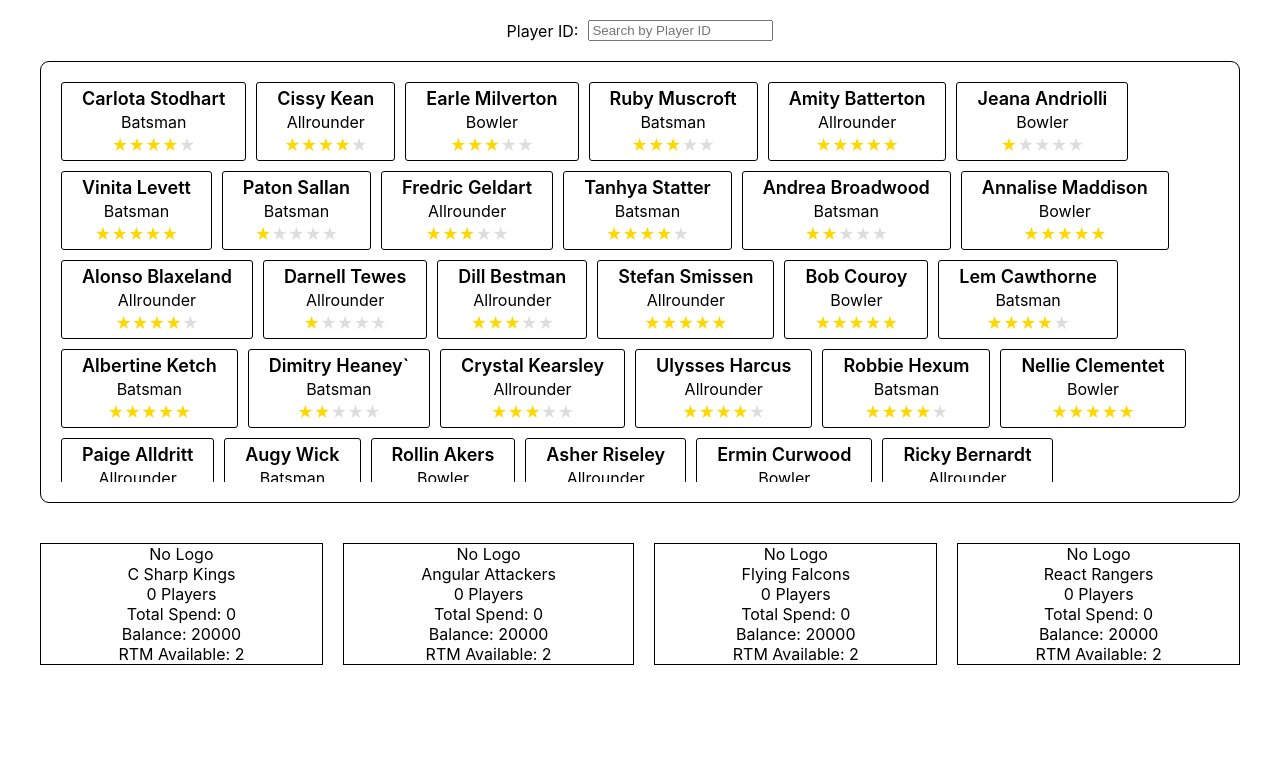
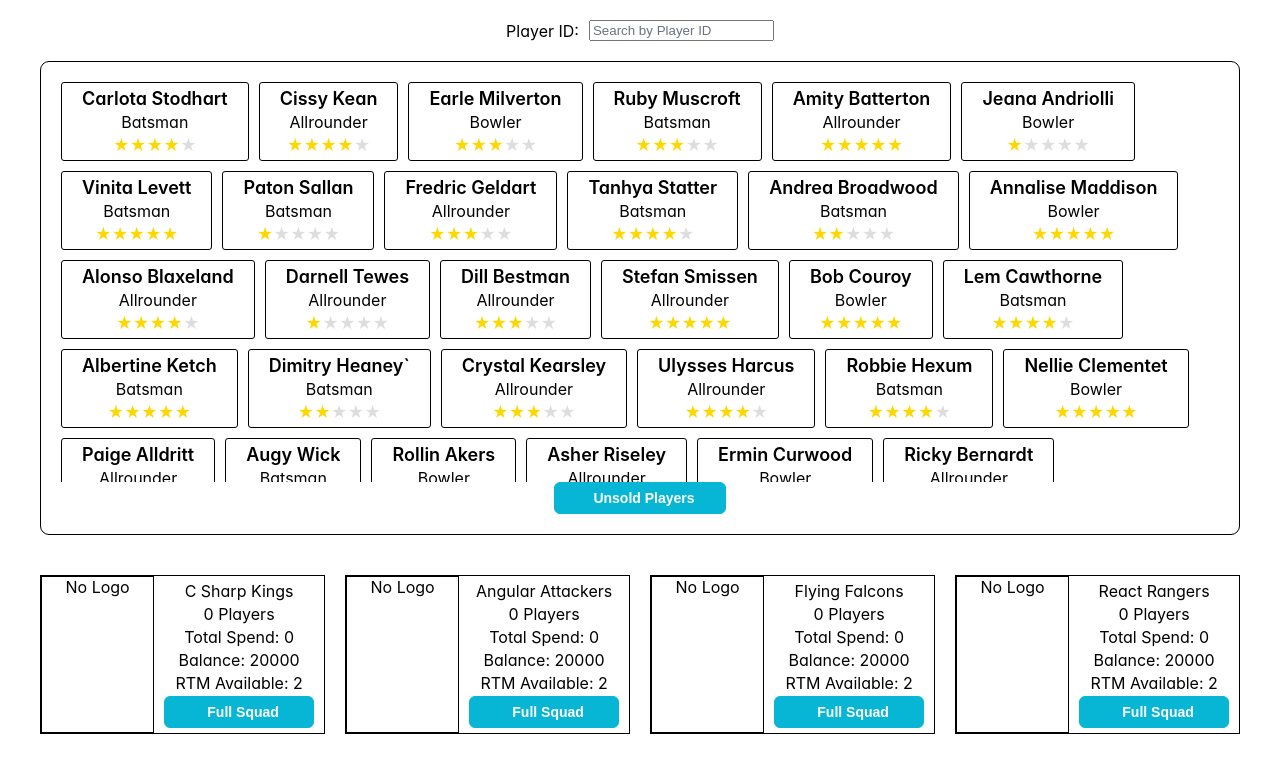
Before and after one commit to saurabh14/cricAuction, a React (Create React App) app: page / in a window 1280 px wide. Shown: the top 772 px of the page. Built offline with nearby package versions, Linux system fonts and the light colour scheme; a web font is replaced by a local one.

Commit message:
selected squad and bidding logic

```diff
--- a/package.json
+++ b/package.json
@@ -6,6 +6,7 @@
     "@testing-library/jest-dom": "^5.17.0",
     "@testing-library/react": "^13.4.0",
     "@testing-library/user-event": "^13.5.0",
+    "primereact": "^10.8.4",
     "react": "^18.3.1",
     "react-dom": "^18.3.1",
     "react-scripts": "5.0.1",
--- a/src/App.js
+++ b/src/App.js
@@ -7,7 +7,16 @@ import playerData from "./data/playerData.json";
 import teamData from './data/teamData.json';
 
 import { useState } from "react";
+
 import "./assets/style/auctionPage.scss";
+import "primereact/resources/themes/lara-light-cyan/theme.css";
+
+
+
+
+
+
+
 
 
 
@@ -18,6 +27,7 @@ function App() {
   const [teams, setTeams] = useState(teamData); // Team state
   const [isStarted, setIsStarted] = useState(false);
   const playerFound = !!filteredPlayer;
+
 
   const handleSearch = (e) => {
       setSearchId(e.target.value);
@@ -32,6 +42,7 @@ function App() {
           <div className="SearchPlayer-Container">
               <span>Player ID:</span>
               <input
+                  id="playerSearch"
                   type="text"
                   placeholder="Search by Player ID"
                   value={searchId}
@@ -58,10 +69,11 @@ function App() {
               onStart={handleStart}
               teams={teams}
               setTeams={setTeams}
+              setSearchId={setSearchId}
           />
 
           {/* Always display the AuctionTeam component with the relevant teams */}
-          <AuctionTeam player={filteredPlayer} teams={teams} />
+          <AuctionTeam player={players} teams={teams} />
       </div>
   );
 }
--- a/src/assets/style/auctionPage.scss
+++ b/src/assets/style/auctionPage.scss
@@ -50,8 +50,23 @@
     gap:20px;
     .AuctionTeam{
         flex-grow: 1;
+        border: 1px solid;
+        display: flex;
+        align-items: center;
         text-align: center;
-        border: 1px solid;
+        .AuctionTeam-Logo{
+            width:40%;
+            height:100%;
+            border: 1px solid;;
+        }
+
+        .AuctionTeam-Details{
+            flex-grow:1;
+            display: flex;
+            flex-direction: column;
+            gap: 3px;
+            padding: 5px 10px;
+        }
     }
 }
 
@@ -101,3 +116,13 @@
         }
     }
 }
+
+.fullSquad-playerlist{
+    display: flex;
+}
+
+.p-button.p-component{
+    padding:6px 30px;
+    height:32px;
+    font-size: 14px;
+}
--- a/src/components/auctionPage/auctionBidding.jsx
+++ b/src/components/auctionPage/auctionBidding.jsx
@@ -1,6 +1,6 @@
 import { useState } from "react";
 
-function AuctionBidding({ playerFound, player, teams, setTeams }) {
+function AuctionBidding({ playerFound, player, teams, setTeams,setSearchId }) {
     const [isStarted, setIsStarted] = useState(false); // Auction started state
 
     const handleStart = () => {
@@ -19,20 +19,32 @@ function AuctionBidding({ playerFound, player, teams, setTeams }) {
             if (teamIndex !== -1) {
                 // Update team data
                 const updatedTeams = [...teams];
+
+                player.finalPrice = price;
+
                 updatedTeams[teamIndex].playerCount += 1; // Increment player count
                 updatedTeams[teamIndex].totalPrice += parseInt(price); // Add price to total
                 if (rtmUsed) {
                     updatedTeams[teamIndex].RTMCard += 1;
                 }
+                updatedTeams[teamIndex].selectedPlayer.push(player.id);
+                console.log(player);
 
-
+                console.log(updatedTeams);
                 setTeams(updatedTeams); // Update state with new team data
                 setIsStarted(false); // Optionally reset the auction
+                setSearchId('');
+
             } else {
                 alert("Invalid Team ID. Please try again.");
             }
         }
     };
+
+    const handleUnsold =() =>{
+        player.finalPrice = -1;
+        setSearchId('');
+    }
 
     return (
         <>
@@ -48,7 +60,7 @@ function AuctionBidding({ playerFound, player, teams, setTeams }) {
                         <div className="buttons" onClick={handleSold}>
                             Sold
                         </div>
-                        <div className="buttons">Unsold</div>
+                        <div className="buttons" onClick={handleUnsold}>Unsold</div>
                     </>
                 )}
             </div>
--- a/src/components/auctionPage/auctionTeamDetail.jsx
+++ b/src/components/auctionPage/auctionTeamDetail.jsx
@@ -1,15 +1,49 @@
-
+import React, { useState } from 'react';
+import { Button } from 'primereact/button';
+import { Dialog } from 'primereact/dialog';
 
 function AuctionTeamDetail({ player, team }) {
+    const [visible, setVisible] = useState(false);
     return (
         <>
         <div className="AuctionTeam-Logo">{team.logo ? <img src={team.logo} alt={`${team.teamName} logo`} /> : "No Logo"}</div>
+        <div className="AuctionTeam-Details">
             <div className="AuctionTeam-Name">{team.teamName}</div>
                 <div className="AuctionTeam-Players">{team.playerCount} Players</div>
                 <div className="AuctionTeam-TotalSpend">Total Spend: {team.totalPrice}</div>
                 <div className="AuctionTeam-Balance">Balance: {20000 - team.totalPrice}</div>
                 <div className="AuctionTeam-RTMUsed">RTM Available: {2 - team.RTMCard }</div>
 
+                {/* Full Squad */}
+                <Button label="Full Squad" icon="pi pi-external-link" onClick={() => setVisible(true)} />
+                <Dialog header={team.teamName} visible={visible} style={{ width: '50vw' }} onHide={() => {if (!visible) return; setVisible(false); }}>
+
+
+                    <div className="fullSquad-List">
+                    {
+                        (team.selectedPlayer.length === 0) ? (
+                            <div className='NoPlayerSelected'>No Players bought yet</div>
+                        ) : (
+                                player.filter(p => team.selectedPlayer.includes(p.id))
+                                .map(selectedPlayer => (
+                                    <div className="fullSquad-playerlist" key={selectedPlayer.id}>
+                                        <div>{selectedPlayer.name}</div>
+                                        <div>{selectedPlayer.playerAttributes}</div>
+                                        <div>{selectedPlayer.finalPrice}</div>
+
+                                    </div>
+                                ))
+                        )}
+
+                    </div>
+                </Dialog>
+
+
+
+        </div>
+
+
+
         </>
     );
 }
--- a/src/components/auctionPage/fullPlayers.jsx
+++ b/src/components/auctionPage/fullPlayers.jsx
@@ -1,7 +1,14 @@
+import React, { useState } from 'react';
+import { Button } from 'primereact/button';
+import { Dialog } from 'primereact/dialog';
+
+
 function FullPlayers({players}){
+    const [visible, setVisible] = useState(false);
     return (
+        <>
         <div className="playerListwrapper-card">
-             {players.map((player) => (
+             {players.filter(player => player.finalPrice === 0).map((player) => (
                 <div key={player.id} className="PlayerListCard">
                     <div className="playerName">{player.name}</div>
                     <div className="playerAttributes">{player.playerAttributes}</div>
@@ -11,6 +18,29 @@ function FullPlayers({players}){
                 </div>
             ))}
         </div>
+
+
+        <Button label="Unsold Players" icon="pi pi-external-link" onClick={() => setVisible(true)} />
+        <Dialog header="Unsold Players" visible={visible} style={{ width: '50vw' }} onHide={() => {if (!visible) return; setVisible(false); }}>
+                    <div className="fullSquad-List">
+                    {
+                        (players.filter(player => player.finalPrice === -1).length === 0) ? (
+                            <div className='NoPlayerSelected'>No Players Unsold</div>
+                        ) : (
+                            players.filter(player => player.finalPrice === -1).map((player) => (
+                                    <div className="fullSquad-playerlist">
+                                        <div>{player.name}</div>
+                                        <div>{player.playerAttributes}</div>
+                                        <div>{player.basePrice}</div>
+
+                                    </div>
+                                ))
+                        )}
+
+                    </div>
+        </Dialog>
+        </>
+
     )
 }
 
--- a/src/data/teamData.json
+++ b/src/data/teamData.json
@@ -4,28 +4,32 @@
       "teamName": "C Sharp Kings",
       "playerCount":0,
       "totalPrice": 0,
-      "RTMCard":0
+      "RTMCard":0,
+      "selectedPlayer":[]
     },
     {
         "id":2,
         "teamName": "Angular Attackers",
         "playerCount":0,
         "totalPrice": 0,
-        "RTMCard":0
+        "RTMCard":0,
+        "selectedPlayer":[]
       },
       {
         "id":3,
         "teamName": "Flying Falcons",
         "playerCount":0,
         "totalPrice": 0,
-        "RTMCard":0
+        "RTMCard":0,
+        "selectedPlayer":[]
       },
       {
         "id":4,
         "teamName": "React Rangers",
         "playerCount":0,
         "totalPrice": 0,
-        "RTMCard":0
+        "RTMCard":0,
+        "selectedPlayer":[]
       }
 
   ]
```
Also changed, not shown: 1 other file (tests, documents, lock files or other folders). Lines whose indentation alone changed are shown as unchanged.
